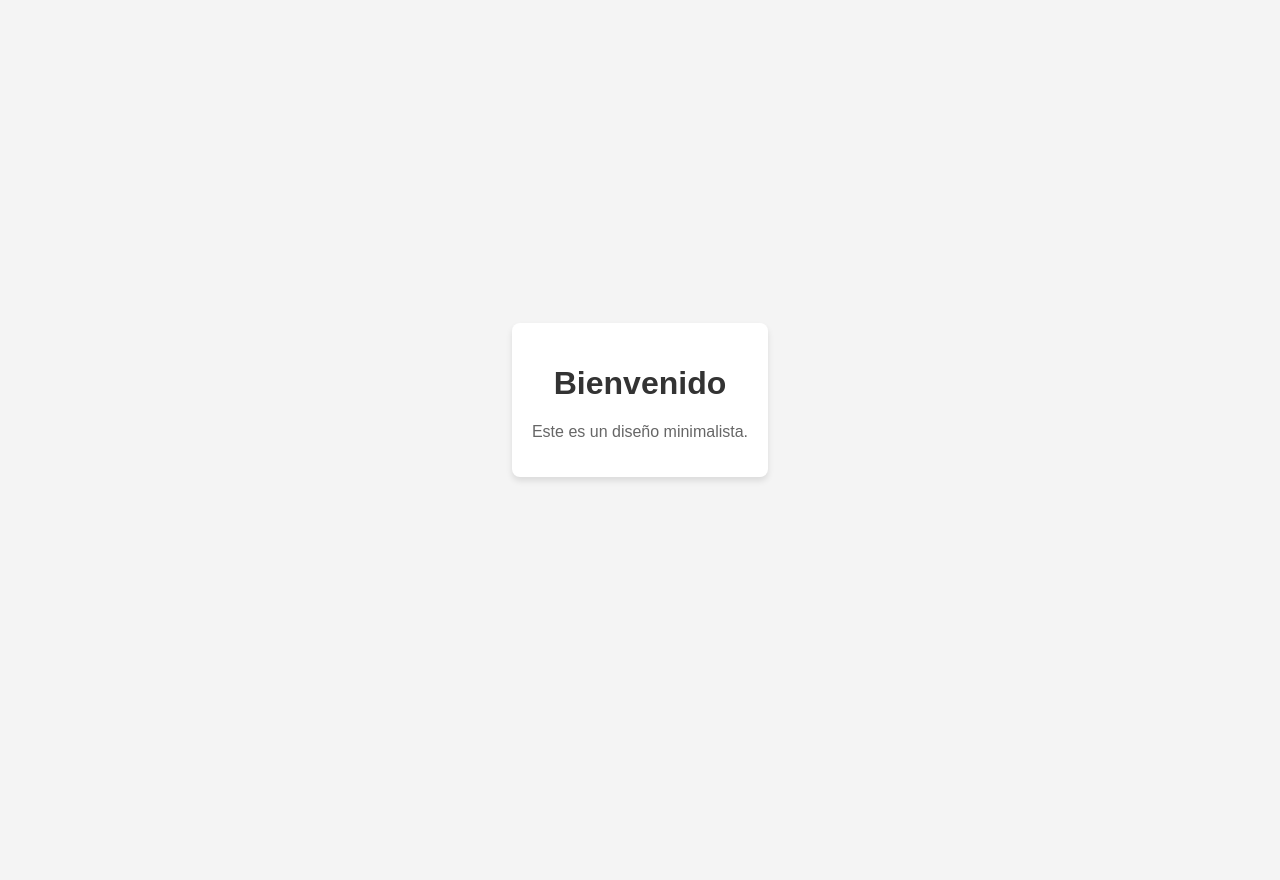
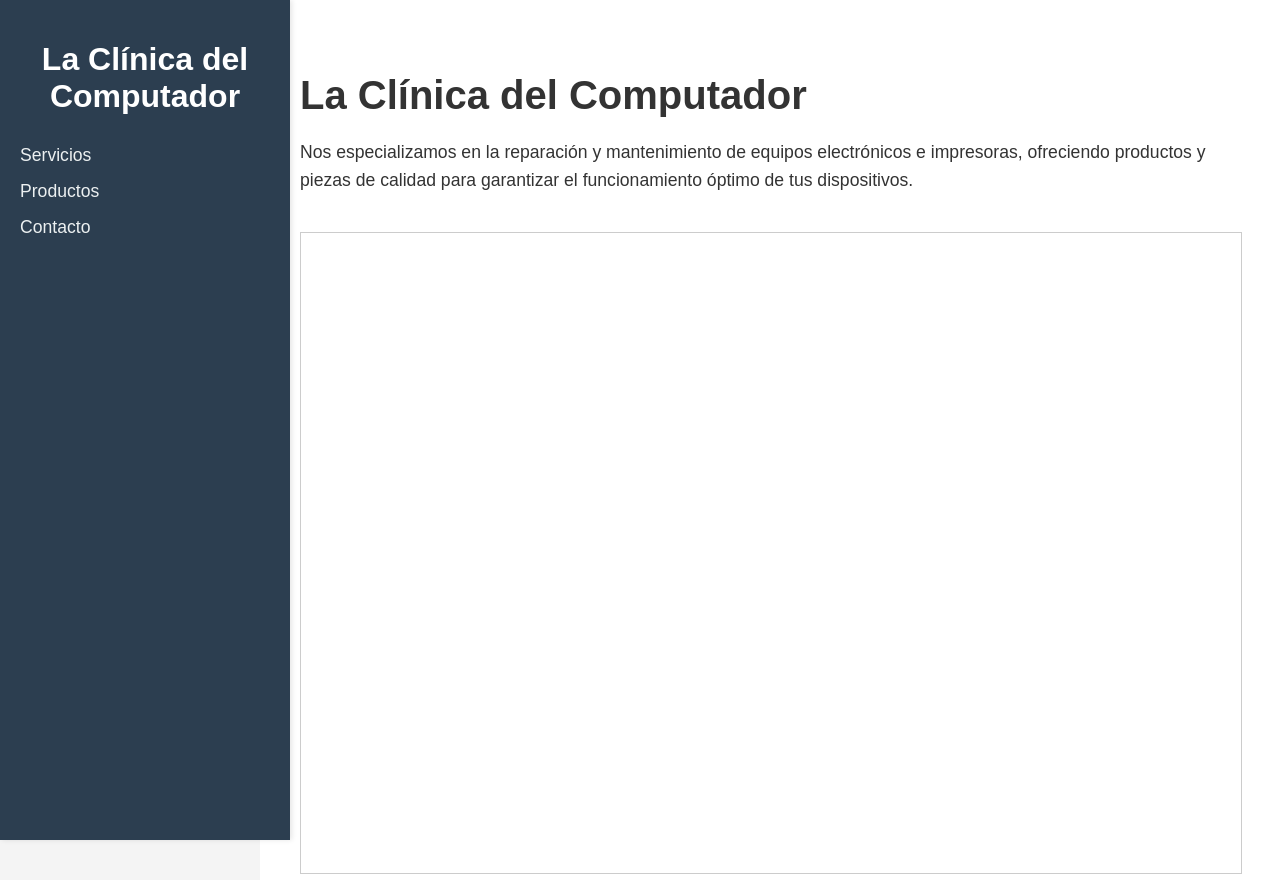
Before and after one commit to Clinicalamesa/Clinicalamesa.github.io, a plain HTML site: page index.html in a window 1280 px wide. Before the commit the page ends 800 px from the top, so only its background shows below. Drawn offline with Linux system fonts and the light colour scheme.

Commit message:
Update index.html

```diff
--- a/index.html
+++ b/index.html
@@ -3,41 +3,129 @@
 <head>
     <meta charset="UTF-8">
     <meta name="viewport" content="width=device-width, initial-scale=1.0">
-    <title>Minimalista</title>
+    <title>La Clínica del Computador</title>
     <style>
         body {
-            font-family: Arial, sans-serif;
+            font-family: 'Arial', sans-serif;
             margin: 0;
             padding: 0;
             background-color: #f4f4f4;
+            color: #333;
             display: flex;
-            justify-content: center;
-            align-items: center;
             height: 100vh;
         }
 
-        .container {
-            text-align: center;
-            background-color: white;
+        /* Contenedor de los enlaces */
+        .nav-container {
+            width: 250px;
+            background-color: #2c3e50;
             padding: 20px;
-            border-radius: 8px;
-            box-shadow: 0 4px 6px rgba(0, 0, 0, 0.1);
+            box-shadow: 2px 0 5px rgba(0, 0, 0, 0.1);
+            position: fixed;
+            height: 100vh;
+            top: 0;
+            left: 0;
+            z-index: 2;
         }
 
-        h1 {
-            font-size: 2rem;
+        .nav-container h1 {
+            color: #fff;
+            font-size: 2em;
+            margin-bottom: 30px;
+            text-align: center;
+        }
+
+        .nav-container ul {
+            list-style-type: none;
+            padding-left: 0;
+        }
+
+        .nav-container li {
+            margin-bottom: 15px;
+        }
+
+        .nav-container a {
+            color: #ecf0f1;
+            text-decoration: none;
+            font-size: 1.1em;
+            transition: color 0.3s ease;
+            display: inline-block;
+        }
+
+        .nav-container a:hover {
+            color: #3498db;
+        }
+
+        /* Contenedor principal */
+        .container {
+            margin-left: 260px; /* Dejamos espacio para la barra de navegación */
+            padding: 40px;
+            flex-grow: 1;
+            background-color: #ffffff;
+            height: 100%;
+            overflow: auto;
+        }
+
+        h2 {
             color: #333;
+            font-size: 2.5em;
+            margin-bottom: 20px;
         }
 
         p {
-            color: #666;
+            font-size: 1.1em;
+            line-height: 1.6;
+        }
+
+        iframe {
+            width: 100%;
+            height: 80vh;
+            border: 1px solid #ccc;
+            margin-top: 20px;
+        }
+
+        /* Diseño responsivo */
+        @media (max-width: 768px) {
+            body {
+                flex-direction: column;
+            }
+
+            .nav-container {
+                width: 100%;
+                height: auto;
+                position: relative;
+            }
+
+            .container {
+                margin-left: 0;
+                margin-top: 20px;
+            }
         }
     </style>
 </head>
 <body>
+    <!-- Barra de navegación -->
+    <div class="nav-container">
+        <h1>La Clínica del Computador</h1>
+        <ul>
+            <li><a href="#" onclick="loadPage('servicios.html')">Servicios</a></li>
+            <li><a href="#" onclick="loadPage('productos.html')">Productos</a></li>
+            <li><a href="#" onclick="loadPage('contacto.html')">Contacto</a></li>
+        </ul>
+    </div>
+
+    <!-- Contenedor de contenido -->
     <div class="container">
-        <h1>Bienvenido</h1>
-        <p>Este es un diseño minimalista.</p>
+        <h2>La Clínica del Computador</h2>
+        <p>Nos especializamos en la reparación y mantenimiento de equipos electrónicos e impresoras, ofreciendo productos y piezas de calidad para garantizar el funcionamiento óptimo de tus dispositivos.</p>
+        <iframe id="contentFrame" src=""></iframe>
     </div>
+
+    <script>
+        // Función para cargar el contenido en el iframe
+        function loadPage(page) {
+            document.getElementById('contentFrame').src = page;
+        }
+    </script>
 </body>
 </html>
```
